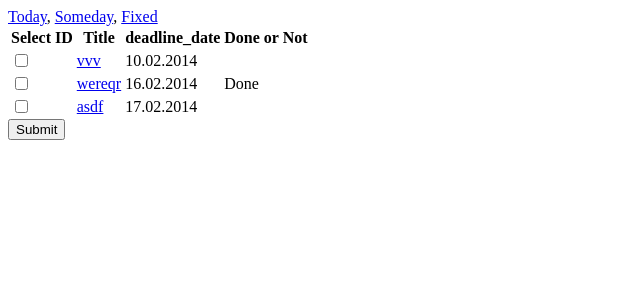
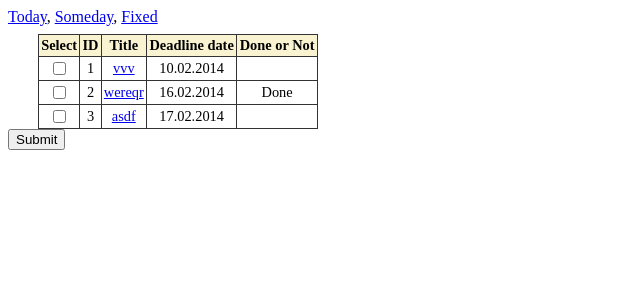
Before and after one commit to valffo/start_django, a Django app: template mytodo/tasks/templates/tasks/index.html in a window 1280 px wide. Shown: the top 300 px of the page, without its empty margins (0-640 px from the left). Run offline with Django 3.2, Linux system fonts and the light colour scheme; the template is opened without the code that fills it: values that come from a table or form of the project are taken from there, others are empty; data comes from the database, SQL or seed files in the repository; parts of the project's set-up code (start-up, migrations or seed data) failed here and were passed over.

Commit message:
fix links

```diff
--- a/mytodo/tasks/templates/tasks/index.html
+++ b/mytodo/tasks/templates/tasks/index.html
@@ -1,27 +1,45 @@
 {% if status == 'today' %}
-    <span>Today</span>
+    <span>Today</span>,
 {% else %}
-    <a href="/tasks/today">Today</a>,
+    <a href="{% url 'index' 'today' %}">Today</a>,
 {% endif %}
-<a href="/tasks/someday">Someday</a>,
-<a href="/tasks/fixed">Fixed</a>
+<a href="{% url 'index' 'someday' %}">Someday</a>,
+<a href="{% url 'index' 'fixed' %}">Fixed</a>
 
 {% if latest_tasks_list %}
     <form method="post" action="">
-        <table>
+        <style>
+            .standart {
+                border-collapse: collapse;
+                font-size: 0.9em;
+                margin: 8px 0 0 30px;
+                width: 280px;
+            }
+            td, th{
+                background-image: none !important;
+                border: 1px solid #333333;
+                padding: 2px;
+                text-align: center;
+            }
+            th {
+                background-color: #FAF3D2;
+                white-space:nowrap;
+            }
+        </style>
+        <table class="standart">
             <tbody>
                 <tr>
                     <th>Select</th>
                     <th>ID</th>
                     <th>Title</th>
-                    <th>deadline_date</th>
+                    <th>Deadline date</th>
                     <th>Done or Not</th>
                 </tr>
                 {% for task in latest_tasks_list %}
                     <tr>
                         <td><input type="checkbox" value="{{ task.id }}" name="task_id[]"/></td>
-                        <td>{{ task.task_id }}</td>
-                        <td><a href="/tasks/{{ task.id }}/detail/">{{ task.task_title }}</a></td>
+                        <td>{{ task.id }}</td>
+                        <td><a href="{% url 'detail' task.id %}">{{ task.task_title }}</a></td>
                         <td>{{ task.deadline_date|date:"d.m.Y" }}</td>
                         <td>{% if task.done %} Done {% endif %} </td>
                     </tr>
--- a/mytodo/tasks/urls.py
+++ b/mytodo/tasks/urls.py
@@ -3,7 +3,7 @@ from tasks import views
 
 urlpatterns = patterns('',
     # ex: /tasks/
-    url(r'^(?P<status>today/|someday/|fixed/|)$', views.index, name='index'),
+    url(r'^(?P<status>(today|someday|fixed))/$', views.index, name='index'),
     # ex: /tasks/5/
     url(r'^(?P<task_id>\d+)/detail/$', views.detail, name='detail'),
     # ex: /tasks/5/results/
--- a/mytodo/tasks/views.py
+++ b/mytodo/tasks/views.py
@@ -8,6 +8,7 @@ from django.shortcuts import render, get_object_or_404
 # Create your views here.
 
 def index(request, status):
+    print(status)
     if status == 'today':
         latest_tasks_list = Task.objects.filter(deadline_date = date.today()).order_by('-deadline_date')[:5]
     elif status == 'fixed':
```
